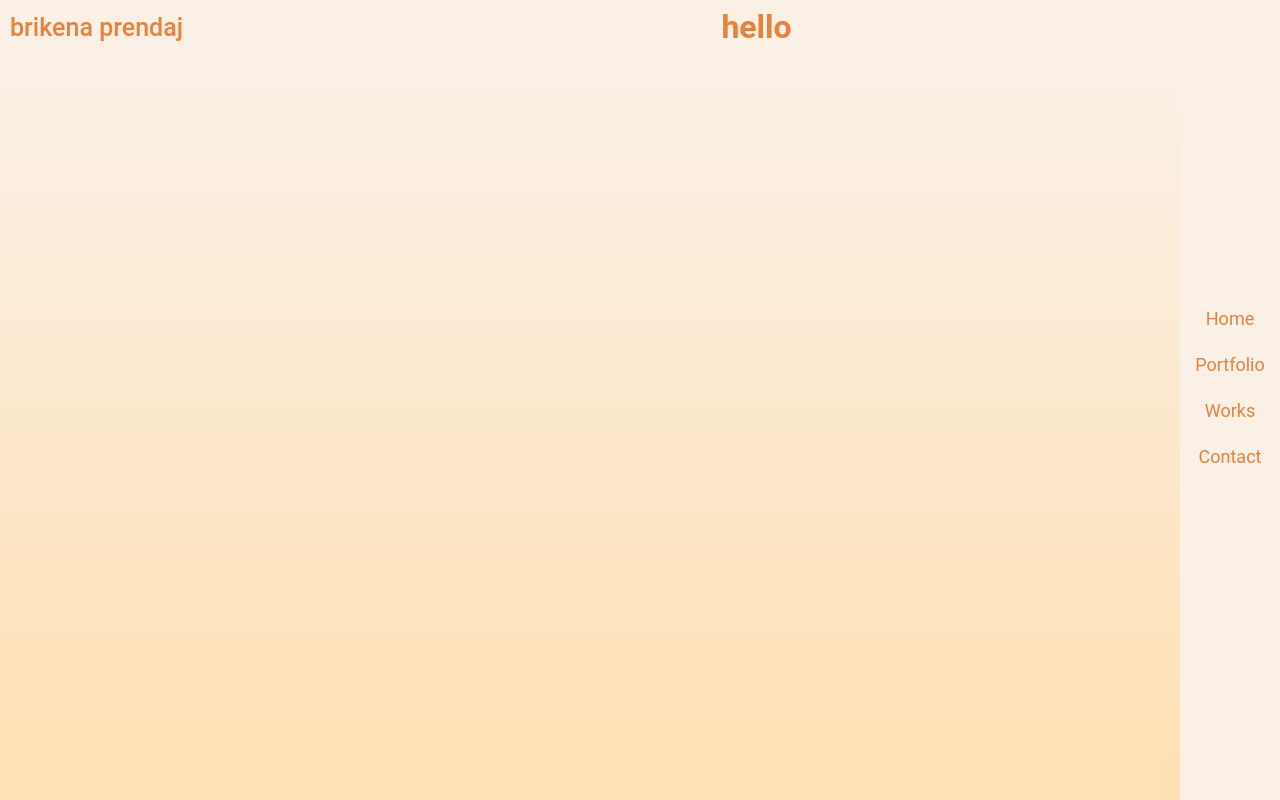
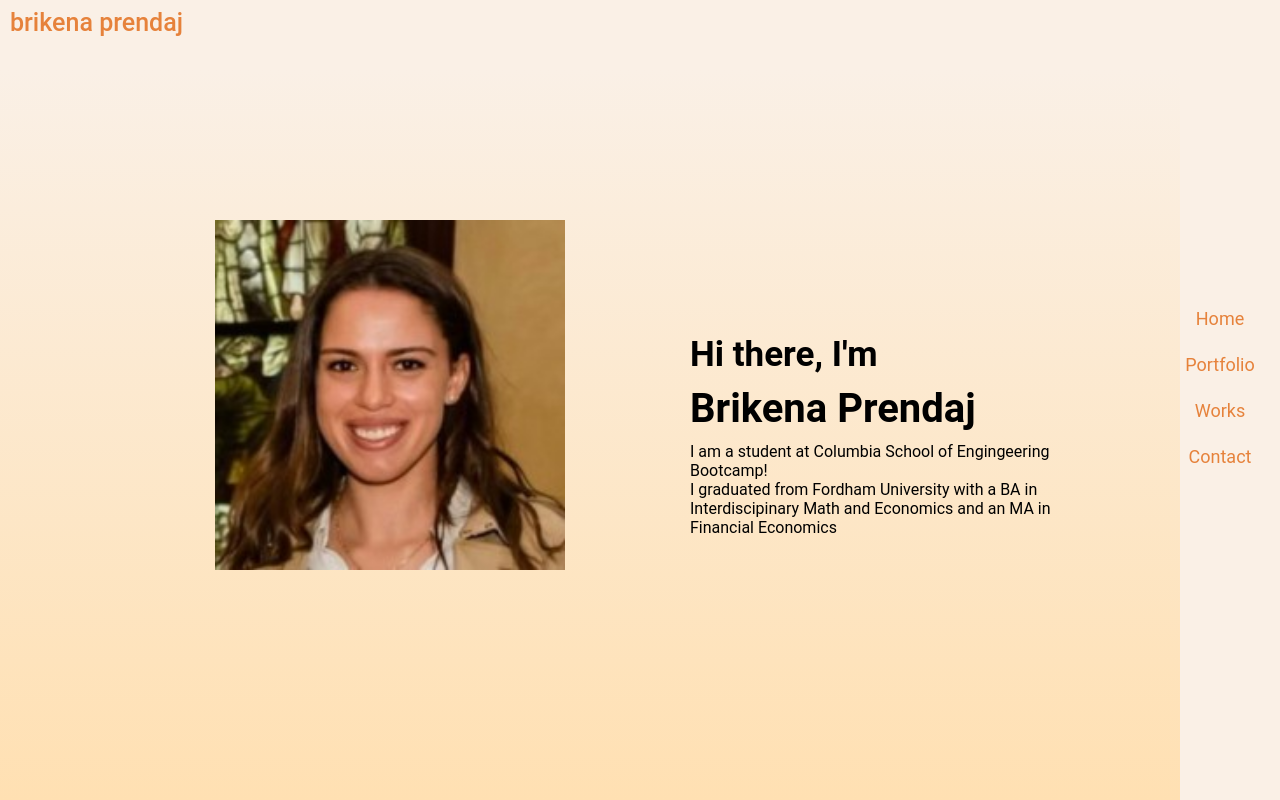
Before and after one commit to Bprendaj/portfolio_react, a React (Create React App) app in the folder portfolio_react/: page / in a window 1280 px wide. Built offline with nearby package versions, Linux system fonts and the light colour scheme; a web font is replaced by a local one.

Commit message:
add about me/intro

```diff
--- a/portfolio_react/public/index.html
+++ b/portfolio_react/public/index.html
@@ -1,6 +1,7 @@
 <!DOCTYPE html>
 <html lang="en">
   <head>
+    <title>Brikena Prendaj</title>
     <meta charset="utf-8" />
     <meta name="viewport" content="width=device-width, initial-scale=1" />
     <meta name="description" content="Web site created using create-react-app"/>
--- a/portfolio_react/src/components/intro/Intro.jsx
+++ b/portfolio_react/src/components/intro/Intro.jsx
@@ -3,6 +3,20 @@ import "./intro.scss"
 export default function intro() {
   return (
     <div className="intro" id="intro">
+      <div className="left">
+        <div className="imgContainer">
+          <img src="assets/bprendaj.jpg" alt=""/>
+        </div>
+      </div>
+      <div className="right">
+        <div className="wrapper">
+          <h2> Hi there, I'm </h2>
+          <h1>Brikena Prendaj</h1>
+          <p> I am a student at Columbia School of Engingeering Bootcamp!</p>
+
+          <p> I graduated from Fordham University with a BA in Interdiscipinary Math and Economics and an MA in Financial Economics</p>
+        </div>
     </div>
+  </div>
   )
 }
--- a/portfolio_react/src/components/intro/intro.scss
+++ b/portfolio_react/src/components/intro/intro.scss
@@ -5,4 +5,46 @@
         background-size: cover;
         position: relative;
         height:800px;
+        display:flex;
+
+        .left{
+            flex: 0.5;
+            overflow: hidden;
+
+            .imgContainer{
+                width: 500px;
+                height: 500px;
+                display: flex;
+                align-items: flex-end;
+                justify-content: center;
+                float: right;
+            }
+
+            img{
+                height: 70%;
+            }
+        }
+
+        .right{
+            flex: 0.5;
+            position: relative;
+
+            .wrapper{
+                width: 60%;
+                height: 100%;
+                padding-left: 50px;
+                display: flex;
+                flex-direction: column;
+                justify-content: center;
+
+                h1{
+                    font-size: 40px;
+                    margin: 10px 0;
+                }
+
+                h2{
+                    font-size: 35px;
+                }
+        }
+    }
 }
--- a/portfolio_react/src/components/menu/menu.scss
+++ b/portfolio_react/src/components/menu/menu.scss
@@ -17,6 +17,7 @@
         list-style: none;
         font-size: 18px;
         color: #df5d00be;
+        width: 80%;
 
         li{
             margin-bottom: 25px;
@@ -25,6 +26,11 @@
                 color: inherit;
                 text-decoration: none;
             }
+
+            &:hover{
+                font-weight: 1000;
+            }
+
         }
     }
 }
--- a/portfolio_react/src/components/topbar/Topbar.jsx
+++ b/portfolio_react/src/components/topbar/Topbar.jsx
@@ -10,7 +10,7 @@ export default function Topbar() {
 
           </div>
         </div>
-        <h1>hello</h1>
+        <h1> </h1>
         <div className="right"></div>
 
       </div>
--- a/portfolio_react/src/global.scss
+++ b/portfolio_react/src/global.scss
@@ -1 +1 @@
-$mainColor: darkblue;
+$mainColor: #df5d00be;
```
Also changed, not shown: portfolio_react/public/assets/bprendaj.jpg (added).
